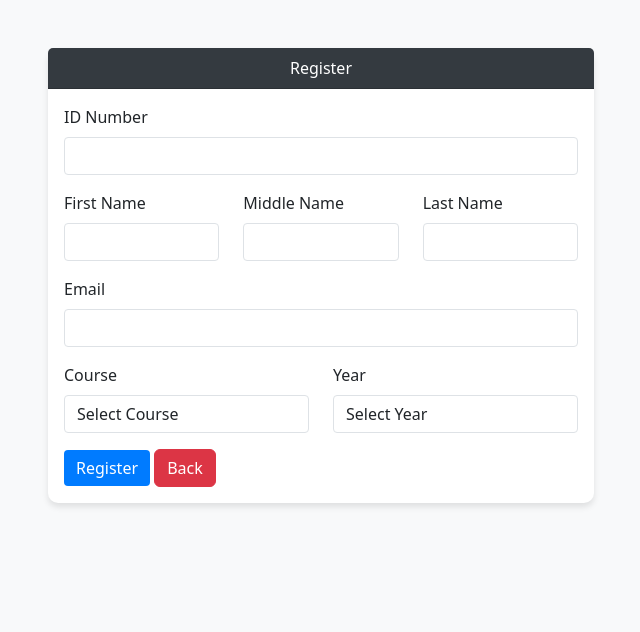
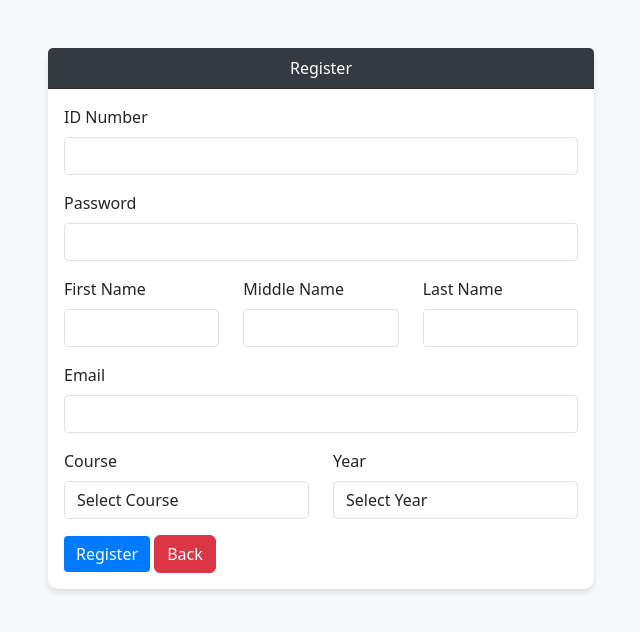
Before and after one commit to Javabutdif/PSITS_WEB, a PHP site: page /Register.php in a window 1280 px wide. Shown: the top 632 px of the page, without its empty margins (319-959 px from the left). Run offline with PHP 8.4, Linux system fonts and the light colour scheme.

Commit message:
password added

```diff
--- a/backend/loginBackend.php
+++ b/backend/loginBackend.php
@@ -19,6 +19,7 @@
 
 if(isset($_POST['submitRegister'])){
     $id_number = $_POST['id_number'];
+    $password = $_POST['password'];
     $first_name = $_POST['first_name'];
     $middle_name = $_POST['middle_name'];
     $last_name = $_POST['last_name'];
@@ -26,12 +27,10 @@
     $course = $_POST['course'];
     $year = $_POST['year'];
 
-    if($id_number == "" || $first_name == ""||$middle_name == ""||$last_name == ""||$email == ""||$course == ""||$year == ""){
-         echo '<script>alert("You need to fill up the form");</script>';
-    }else{
 
-    $sql = "INSERT INTO `students` (`id_number`, `first_name`, `middle_name`, `last_name`, `email`,`course`,`year`)
-    VALUES('$id_number','$first_name','$middle_name','$last_name','$email','$course','$year')";
+
+    $sql = "INSERT INTO `students` (`id_number`, `first_name`, `middle_name`, `last_name`, `email`,`course`,`year`,`password`)
+    VALUES('$id_number','$first_name','$middle_name','$last_name','$email','$course','$year','$password')";
 
     if(mysqli_query($conn, $sql)){
         echo '<script>alert("Register Successfull");</script>';
@@ -42,6 +41,6 @@
         $conn->close();
     }
 }
-}
+
 
 ?>
--- a/view/Admin/Students.php
+++ b/view/Admin/Students.php
@@ -39,7 +39,7 @@
         <?php foreach ($listPerson as $person): ?>
             <tr>
                 <td><?php echo $person['id_number']; ?></td>
-                <td><?php echo $person['firstName']." ".$person['middleName'].". ".$person['lastName']; ?></td>
+                <td><?php echo $person['first_name']." ".$person['middle_name'].". ".$person['last_name']; ?></td>
                 <td><?php echo $person['yearLevel']; ?></td>
                 <td><?php echo $person['course']; ?></td>
                 <td><?php echo $person['session']; ?></td>
--- a/view/Register.php
+++ b/view/Register.php
@@ -43,7 +43,6 @@
 </style>
 </head>
 <body>
-
 <div class="container mt-5">
   <div class="row justify-content-center">
     <div class="col-md-6">
@@ -56,6 +55,10 @@
             <div class="mb-3">
               <label for="id_number" class="form-label">ID Number</label>
               <input type="text" class="form-control" id="id_number" name="id_number" required>
+            </div>
+            <div class="mb-3">
+              <label for="password" class="form-label">Password</label>
+              <input type="password" class="form-control" id="password" name="password" required>
             </div>
             <div class="row">
               <div class="col-md-4">
@@ -81,7 +84,7 @@
               <label for="email" class="form-label">Email</label>
               <input type="email" class="form-control" id="email" name="email" required>
             </div>
-           <div class="row">
+            <div class="row">
               <div class="col-md-6">
                 <div class="mb-3">
                   <label for="course" class="form-label">Course</label>
@@ -111,7 +114,6 @@
                 <button type="submit" name="submitRegister" class="btn btn-primary">Register</button>
                  <a href="Login.php" class="btn btn-danger">Back</a>
               </div>
-
             </div>
           </form>
         </div>
@@ -120,6 +122,7 @@
   </div>
 </div>
 
+
 <!-- Bootstrap Bundle with Popper -->
 <script src="https://cdn.jsdelivr.net/npm/bootstrap@5.3.0-alpha1/dist/js/bootstrap.bundle.min.js"></script>
 </body>
```
Also changed, not shown: database/psits (1).sql (renamed from database/psits.sql, +6 -4 lines).
